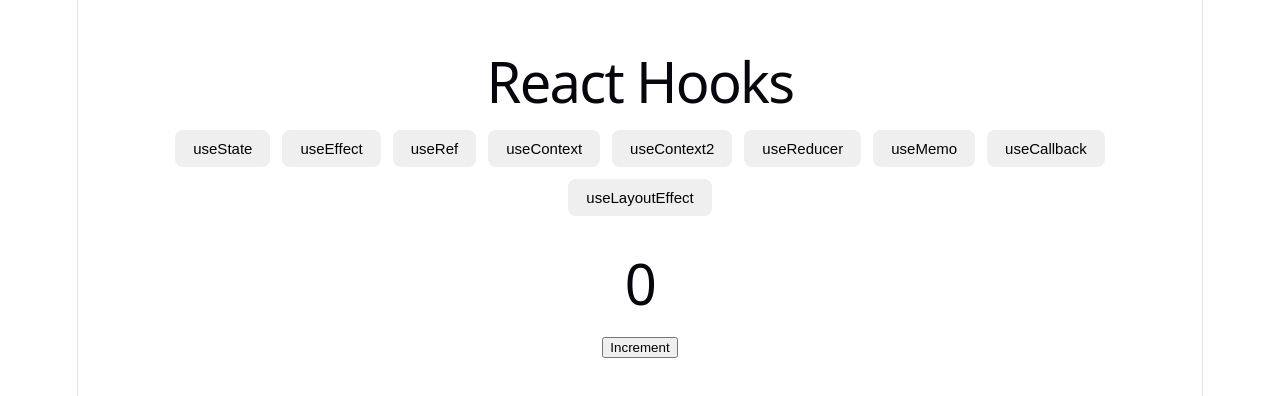
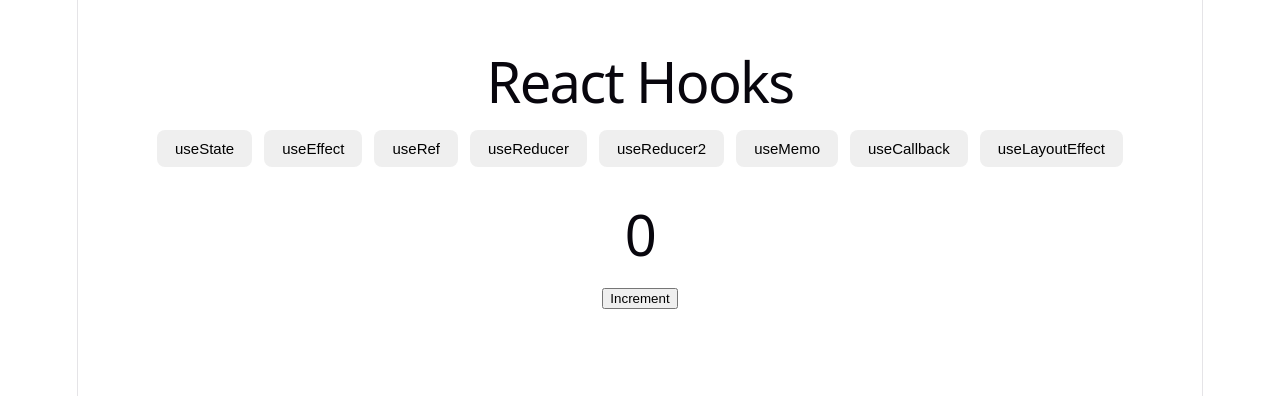
Before and after one commit to ViniciusMarquesz/ReactHooks, a React (Vite) app: page / in a window 1280 px wide. Shown: the top 396 px of the page. Built offline with nearby package versions, Linux system fonts and the light colour scheme.

Commit message:
Reducers

```diff
--- a/src/App.jsx
+++ b/src/App.jsx
@@ -1,18 +1,14 @@
 import { useState } from 'react'
 import './App.css'
-
 
 import UseState from './aulas/01-useState/UseState'
 import UseEffect from './aulas/02-useEffect/UseEffect'
 import UseRef from './aulas/03-useRef/UseRef'
-import UseContext from './aulas/04-useContext/UseContext'
-import UseContext2 from './aulas/04-useContext/UseContext2'
-import UseReducer from './aulas/05-useReducer2/UseReducer2'
+import UseReducer from './aulas/04-useReducer/UseReducer'
+import UseReducer2 from './aulas/05-useReducer2/UseReducer2'
 import UseMemo from './aulas/06-useMemo/UseMemo'
 import UseCallback from './aulas/07-useCallback/UseCallback'
 import UseLayoutEffect from './aulas/08-useLayoutEffect/UseLayoutEffect'
-
-
 
 function App() {
   const [aulaAtual, setAulaAtual] = useState('useState')
@@ -34,16 +30,12 @@ function App() {
           useRef
         </button>
 
-        <button onClick={() => setAulaAtual('useContext')}>
-          useContext
+        <button onClick={() => setAulaAtual('useReducer')}>
+          useReducer
         </button>
 
-        <button onClick={() => setAulaAtual('useContex2')}>
-          useContext2
-        </button>
-
-        <button onClick={() => setAulaAtual('useReducer')}>
-          useReducer
+        <button onClick={() => setAulaAtual('useReducer2')}>
+          useReducer2
         </button>
 
         <button onClick={() => setAulaAtual('useMemo')}>
@@ -63,9 +55,8 @@ function App() {
         {aulaAtual === 'useState' && <UseState />}
         {aulaAtual === 'useEffect' && <UseEffect />}
         {aulaAtual === 'useRef' && <UseRef />}
-        {aulaAtual === 'useContext' && <UseContext />}
-        {aulaAtual === 'useContext2' && <UseContext2 />}
         {aulaAtual === 'useReducer' && <UseReducer />}
+        {aulaAtual === 'useReducer2' && <UseReducer2 />}
         {aulaAtual === 'useMemo' && <UseMemo />}
         {aulaAtual === 'useCallback' && <UseCallback />}
         {aulaAtual === 'useLayoutEffect' && <UseLayoutEffect />}
```
